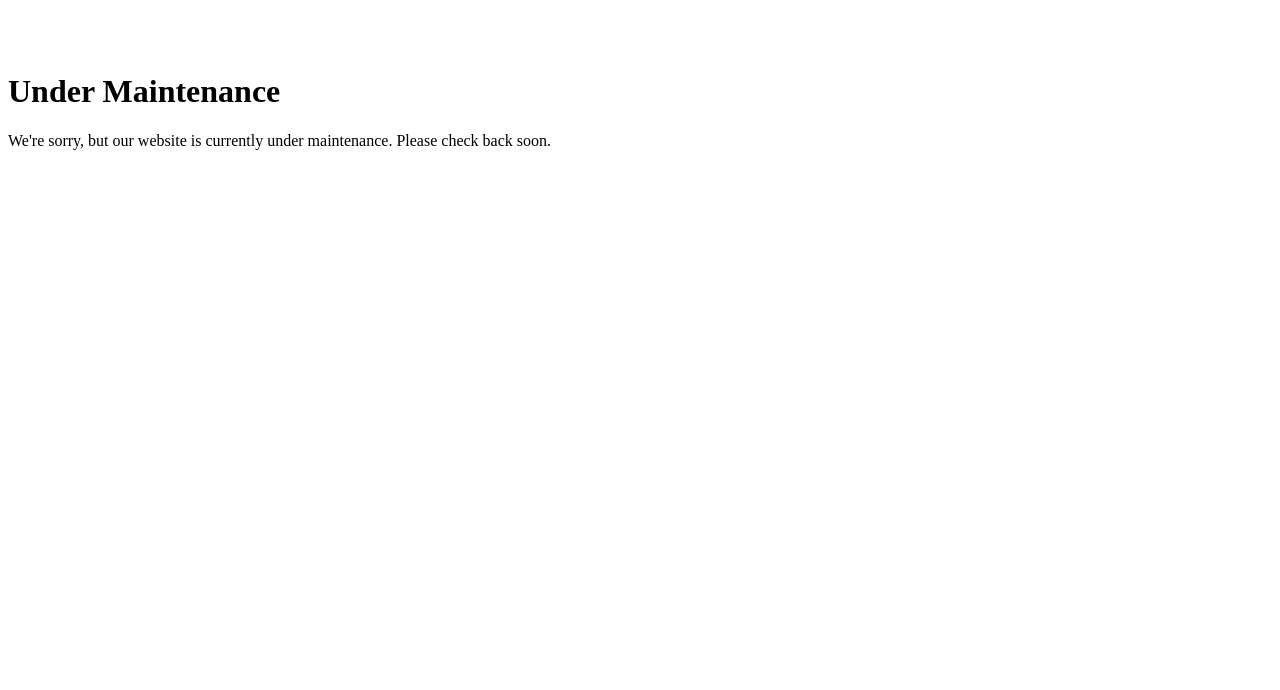
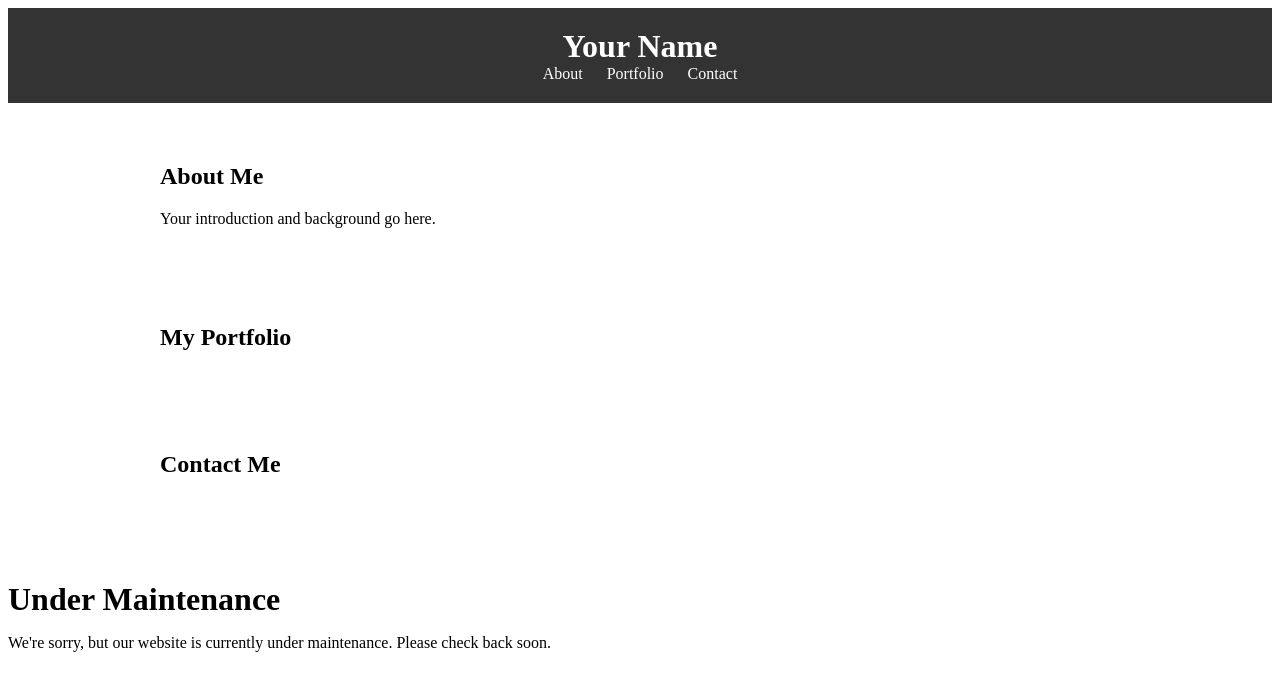
Before and after one commit to murarisinghofficial/Murari_, a plain HTML site: page styles.html in a window 1280 px wide. Drawn offline with Linux system fonts and the light colour scheme; files whose address does not match are found by name.

Commit message:
Update styles.html

```diff
--- a/styles.html
+++ b/styles.html
@@ -1,7 +1,75 @@
 <!DOCTYPE html>
 <html>
 <head>
-    <link rel="stylesheet" type="text/css" href="styles.css">
+   <style>
+       <!DOCTYPE html>
+<html lang="en">
+<head>
+    <meta charset="UTF-8">
+    <meta name="viewport" content="width=device-width, initial-scale=1.0">
+    <title>Your Portfolio</title>
+    <style>
+        /* CSS styles go here */
+        body {
+            font-family: Arial, sans-serif;
+            background-color: #f4f4f4;
+            margin: 0;
+            padding: 0;
+        }
+        header {
+            background-color: #333;
+            color: #fff;
+            padding: 20px;
+            text-align: center;
+        }
+        h1 {
+            margin: 0;
+        }
+        nav {
+            text-align: center;
+        }
+        nav a {
+            text-decoration: none;
+            color: #fff;
+            margin: 0 10px;
+        }
+        .container {
+            max-width: 960px;
+            margin: 20px auto;
+            padding: 20px;
+            background-color: #fff;
+        }
+        /* Add more CSS styles for your content, such as projects, skills, etc. */
+    </style>
+</head>
+<body>
+    <header>
+        <h1>Your Name</h1>
+        <nav>
+            <a href="#about">About</a>
+            <a href="#portfolio">Portfolio</a>
+            <a href="#contact">Contact</a>
+        </nav>
+    </header>
+    <div class="container" id="about">
+        <h2>About Me</h2>
+        <p>Your introduction and background go here.</p>
+    </div>
+    <div class="container" id="portfolio">
+        <h2>My Portfolio</h2>
+        <!-- Add your project examples here -->
+    </div>
+    <div class="container" id="contact">
+        <h2>Contact Me</h2>
+        <!-- Add a contact form or contact information here -->
+    </div>
+    <script>
+        // JavaScript for any interactivity or functionality goes here
+    </script>
+</body>
+</html>
+
+   </style>
 </head>
 <body>
     <div class="maintenance-page">
```
